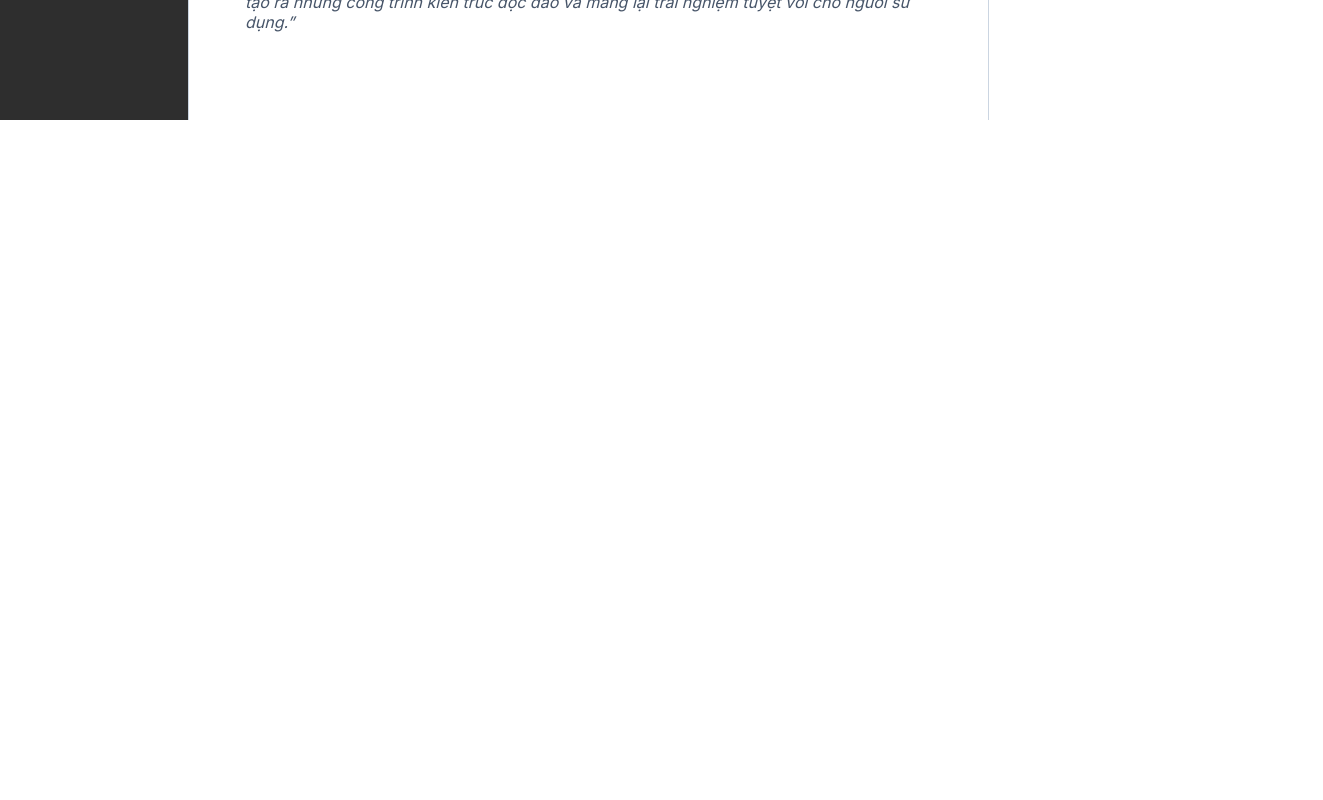
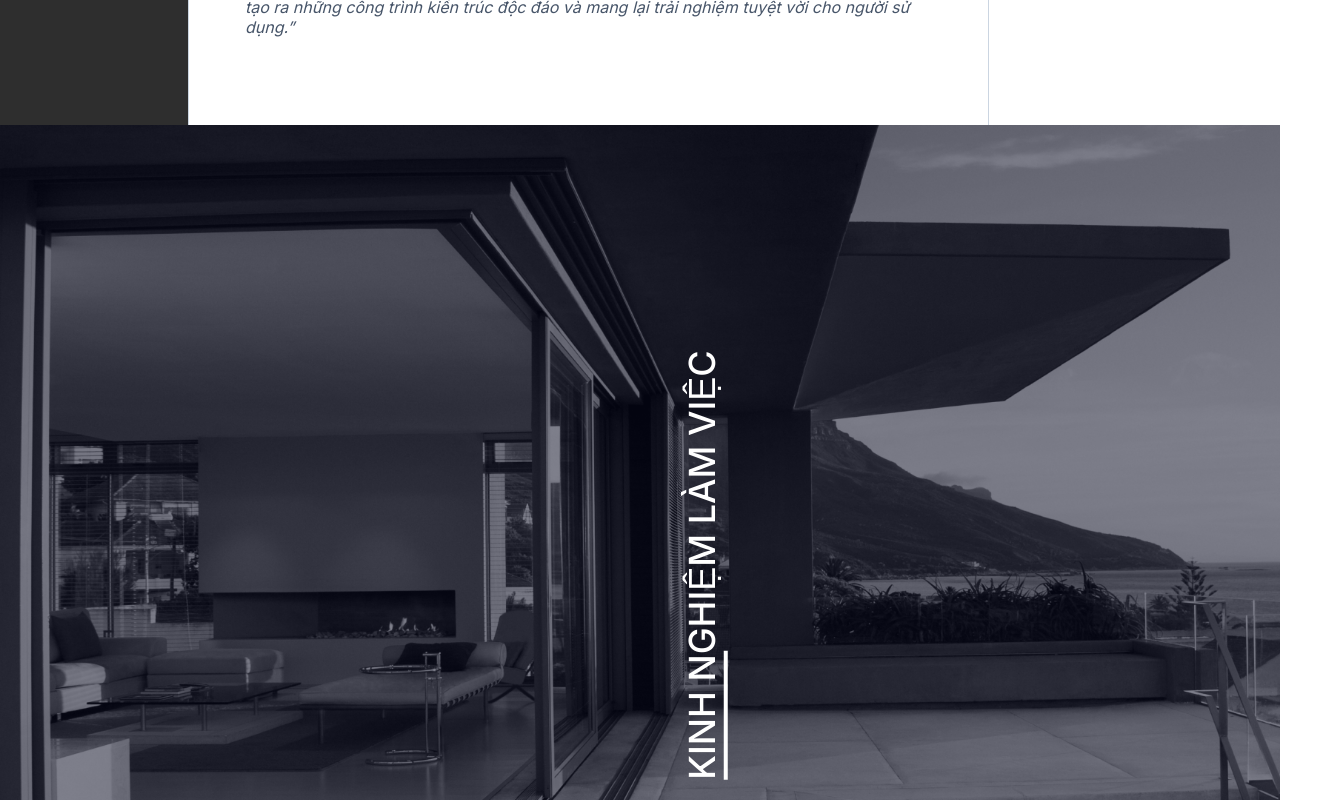
Before and after one commit to khanhan2k2eliai/EliaiPorfolio, a Next.js app: page /portfolio in a window 1280 px wide. Shown: the part 680-1480 px from the top of the page, 1323 px wide, since content can reach past the window. Before the commit the page ends 800 px from the top, so only its background shows below. Built offline with nearby package versions, Linux system fonts and the light colour scheme.

Commit message:
next step

```diff
--- a/src/app/globals.css
+++ b/src/app/globals.css
@@ -81,7 +81,6 @@
 html,
 body {
   max-width: 100vw;
-  overflow-x: auto;
   height: 100vh;
 }
 
--- /dev/null
+++ b/src/app/portfolio/experience/experience.tsx
@@ -0,0 +1,48 @@
+"use client";
+
+import * as React from "react";
+import styles from "./styles.module.css";
+
+export default function Experience() {
+  return (
+    <div className={styles.background}>
+      <div
+        style={{
+          width: "90%",
+          height: "90%",
+          display: "flex",
+          alignItems: "center",
+          justifyContent: "center",
+        }}
+      >
+        <div
+          style={{
+            display: "flex",
+            flexDirection: "column",
+            alignItems: "start",
+            justifyContent: "center",
+            transform: "rotate(270deg)",
+            color:'#FFFFFF'
+          }}
+        >
+          <p
+            style={{
+              fontSize: 36,
+              fontWeight: "500",
+            }}
+          >
+            KINH NGHIỆM LÀM VIỆC
+          </p>
+          <div
+            style={{
+              width: "30%",
+              height: 4,
+              backgroundColor: "#FFFFFF",
+            }}
+          ></div>
+        </div>
+        <div></div>
+      </div>
+    </div>
+  );
+}
--- /dev/null
+++ b/src/app/portfolio/experience/styles.module.css
@@ -0,0 +1,10 @@
+.background {
+  background-image: url('../../../../public/background.png');
+  height: 100vh;
+  width: 100vw;
+  background-repeat: no-repeat;
+  background-size: cover;
+  display: flex;
+  align-items: end;
+  justify-content: flex-end;
+}
--- a/src/app/portfolio/page.tsx
+++ b/src/app/portfolio/page.tsx
@@ -2,10 +2,12 @@
 
 import * as React from "react";
 import About from "./about/about";
+import Experience from "./experience/experience";
 export default function Portfolio() {
   return (
     <div>
         <About></About>
+        <Experience></Experience>
     </div>
   );
 }
--- a/src/components/scroll-indicator/ScrollIndicator.tsx
+++ b/src/components/scroll-indicator/ScrollIndicator.tsx
@@ -1,21 +1,47 @@
-"use client";
+import React from "react";
 
-import * as React from "react";
-export default function ScrollIndicator() {
-  const myBarRef = React.useRef(null);
-  function myFunction() {
-    var winScroll =
-      document.body.scrollTop || document.documentElement.scrollTop;
-    var height =
-      document.documentElement.scrollHeight -
-      document.documentElement.clientHeight;
-    var scrolled = (winScroll / height) * 100;
-  }
+interface ScrollIndicatorProps {
+  height?: string;
+  bgColor?: string;
+}
+
+const ScrollIndicator: React.FC<ScrollIndicatorProps> = ({
+  height = "5px",
+  bgColor = "#2E2E2E",
+  // @tss-ignore
+  ...props
+}) => {
+  const [scroll, setScroll] = React.useState<number>(0);
+  React.useEffect(() => {
+    let progressBarHandler = () => {
+      const totalScroll: number = document.documentElement.scrollTop;
+      const windowHeight: number =
+        document.documentElement.scrollHeight -
+        document.documentElement.clientHeight;
+      const scroll = `${totalScroll / windowHeight}`;
+      console.log(scroll);
+      // @ts-ignore
+      setScroll((+scroll * 100).toFixed(1));
+    };
+
+    window.addEventListener("scroll", progressBarHandler);
+
+    return () => window.removeEventListener("scroll", progressBarHandler);
+  }, []);
   return (
-    <div className="header">
-      <div className="progress-container">
-        <div className="progress-bar" id="myBar" ref={myBarRef}></div>
-      </div>
-    </div>
+    <div
+      className="scroll_indicator"
+      style={{
+        height: `${height}`,
+        backgroundColor: `${bgColor}`,
+        position: "sticky",
+        top: "0%",
+        left: "0%",
+        width: `${scroll}%`,
+        zIndex: 1000,
+      }}
+    ></div>
   );
-}
+};
+
+export default ScrollIndicator;
```
Also changed, not shown: public/background.png (added).
